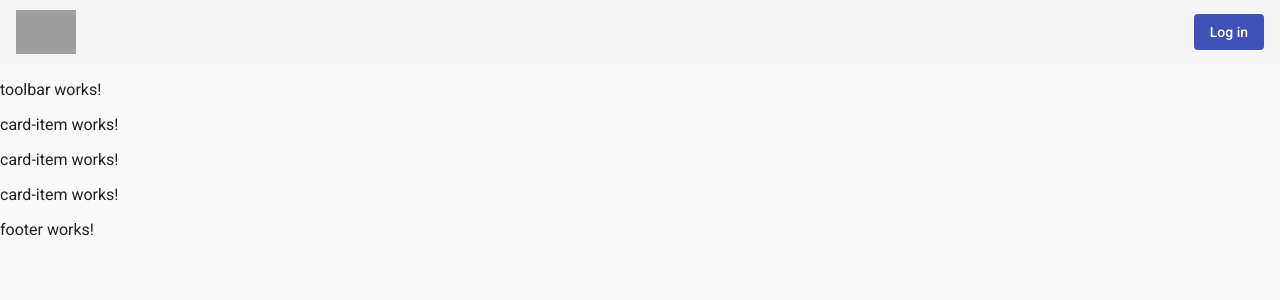
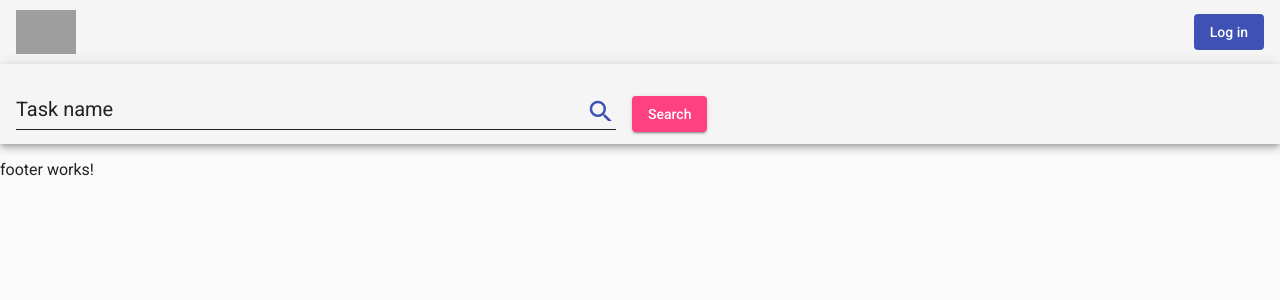
Before and after one commit to GYegor/angular-first-project, an Angular app: page / in a window 1280 px wide. Shown: the top 300 px of the page. Built offline with nearby package versions, Linux system fonts and the light colour scheme; grey boxes are pictures that could not be loaded.

Commit message:
feat: implement toolbar

```diff
--- a/src/app/app.component.html
+++ b/src/app/app.component.html
@@ -1,5 +1,4 @@
 <app-header></app-header>
-<app-toolbar></app-toolbar>
 <app-board></app-board>
 <app-footer></app-footer>
 
--- a/src/app/components/board/board.component.html
+++ b/src/app/components/board/board.component.html
@@ -1 +1,3 @@
-<app-card-list></app-card-list>
+<main class="task-board" fxLayout="row wrap" fxLayoutAlign="space-between">
+    <app-toolbar fxFlex="100%" (filterTasks)="findTask($event)"></app-toolbar>
+</main>
--- a/src/app/components/toolbar/toolbar.component.html
+++ b/src/app/components/toolbar/toolbar.component.html
@@ -1 +1,7 @@
-<p>toolbar works!</p>
+<mat-toolbar class="search-bar mat-elevation-z5">
+    <mat-form-field class="search-form">
+      <input matInput [(ngModel)]="searchCriterion" placeholder="Task name">
+      <mat-icon matSuffix class="search-form__search-icon" color="primary">search</mat-icon>
+    </mat-form-field>
+  <button mat-raised-button color="accent" (click)="filter()">Search</button>
+</mat-toolbar>
--- a/src/app/components/toolbar/toolbar.component.scss
+++ b/src/app/components/toolbar/toolbar.component.scss
@@ -0,0 +1,15 @@
+.search-bar {
+  height: 80px;
+  padding-top: 20px;
+
+  .search-form {
+    width: 70%;
+    max-width: 600px;
+    margin-right: 16px;
+
+    &__search-icon {
+      vertical-align: bottom;
+      padding-bottom: 1px;
+    }
+  }
+}
--- a/src/app/components/toolbar/toolbar.component.ts
+++ b/src/app/components/toolbar/toolbar.component.ts
@@ -1,4 +1,4 @@
-import { Component, OnInit } from '@angular/core';
+import { Component, OnInit, Output, EventEmitter } from '@angular/core';
 
 @Component({
   selector: 'app-toolbar',
@@ -6,10 +6,17 @@ import { Component, OnInit } from '@angular/core';
   styleUrls: ['./toolbar.component.scss']
 })
 export class ToolbarComponent implements OnInit {
+  public searchCriterion: string;
+
+  @Output() filterTasks = new EventEmitter<string>();
 
   constructor() { }
 
   ngOnInit() {
   }
 
+  filter() {
+    this.filterTasks.emit(this.searchCriterion)
+  };
+
 }
```
